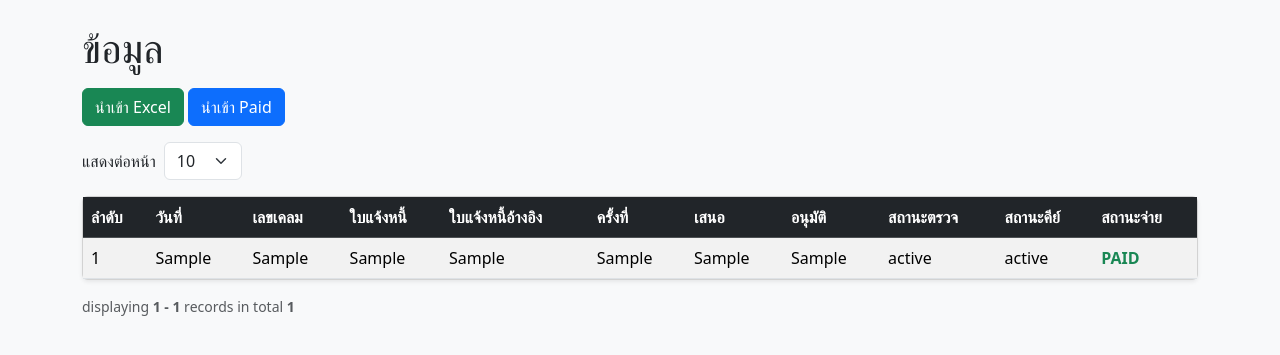
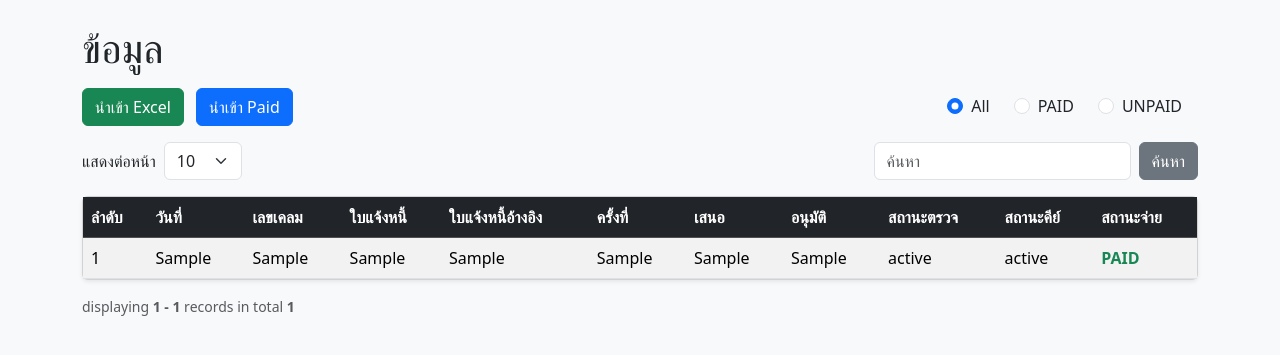
Before and after one commit to zxy-88/paid, a Flask app: page / in a window 1280 px wide. Shown: the top 355 px of the page. Run offline with Flask 3, Linux system fonts and the light colour scheme; tables that the repository leaves empty or names only in its code hold one stand-in row (values such as "Sample post"); some libraries are stand-ins or nearby versions.

Commit message:
Add filtering and search controls

```diff
--- a/app.py
+++ b/app.py
@@ -25,32 +25,65 @@ def index():
     # รับค่าหน้าปัจจุบันจาก query string (ค่าเริ่มต้น = 1)
     page = request.args.get(get_page_parameter(), type=int, default=1)
     per_page = request.args.get("per_page", type=int, default=10)  # ปรับได้จาก query string
+    search = request.args.get("search", default="").strip()
+    paid_filter = request.args.get("paid_filter", default="ALL")
     offset = (page - 1) * per_page
 
     cur = mydb.cursor(dictionary=True)  # dict เพื่ออ้างชื่อคอลัมน์ใน template ได้ง่าย
-    # ดึงข้อมูลจากตาราง isurvey พร้อมตรวจสอบสถานะจ่าย
-    cur.execute(
-        """
+
+    conditions = []
+    params = []
+
+    if search:
+        conditions.append("(i.claim LIKE %s OR i.invoice LIKE %s)")
+        like = f"%{search}%"
+        params.extend([like, like])
+
+    if paid_filter == "PAID":
+        conditions.append(
+            """
+            EXISTS (
+                SELECT 1 FROM paid p
+                WHERE p.claim = i.claim
+                  AND REPLACE(REPLACE(i.invoiceref, '[', ''), ']', '') LIKE CONCAT('%', p.invoice, '%')
+            )
+            """
+        )
+    elif paid_filter == "UNPAID":
+        conditions.append(
+            """
+            NOT EXISTS (
+                SELECT 1 FROM paid p
+                WHERE p.claim = i.claim
+                  AND REPLACE(REPLACE(i.invoiceref, '[', ''), ']', '') LIKE CONCAT('%', p.invoice, '%')
+            )
+            """
+        )
+
+    where_clause = "WHERE " + " AND ".join(["1=1"] + conditions)
+
+    query = f"""
         SELECT i.*,
                CASE
                    WHEN EXISTS (
                        SELECT 1
                        FROM paid p
                        WHERE p.claim = i.claim
-                        AND REPLACE(REPLACE(i.invoiceref, '[', ''), ']', '') LIKE CONCAT('%', p.invoice, '%')
+                         AND REPLACE(REPLACE(i.invoiceref, '[', ''), ']', '') LIKE CONCAT('%', p.invoice, '%')
                    )
                THEN 'PAID'
                ELSE ''
                END AS paid_status
         FROM isurvey i
+        {where_clause}
         LIMIT %s OFFSET %s
-        """,
-        (per_page, offset),
-    )
+    """
+    cur.execute(query, params + [per_page, offset])
     rows = cur.fetchall()
 
     # นับจำนวนทั้งหมดเพื่อคำนวณจำนวนหน้า
-    cur.execute("SELECT COUNT(*) AS cnt FROM isurvey")
+    count_query = f"SELECT COUNT(*) AS cnt FROM isurvey i {where_clause}"
+    cur.execute(count_query, params)
     total = cur.fetchone()["cnt"]
     cur.close()
 
@@ -72,7 +105,9 @@ def index():
         pagination=pagination,
         page=page,
         per_page=per_page,
-        total=total
+        total=total,
+        search=search,
+        paid_filter=paid_filter
     )
 
 
--- a/templates/index.html
+++ b/templates/index.html
@@ -11,11 +11,32 @@
 <body class="bg-light">
     <div class="container py-4">
         <h1 class="mb-3">ข้อมูล</h1>
-        <a href="{{ url_for('import_excel') }}" class="btn btn-success mb-3">นำเข้า Excel</a>
-        <a href="{{ url_for('import_paid') }}" class="btn btn-primary mb-3">นำเข้า Paid</a>
+        <div class="d-flex justify-content-between mb-3">
+            <div>
+                <a href="{{ url_for('import_excel') }}" class="btn btn-success me-2">นำเข้า Excel</a>
+                <a href="{{ url_for('import_paid') }}" class="btn btn-primary">นำเข้า Paid</a>
+            </div>
+            <form method="get" class="d-flex align-items-center gap-2">
+                <div class="form-check form-check-inline">
+                    <input class="form-check-input" type="radio" name="paid_filter" id="filterAll" value="ALL" onchange="this.form.submit()" {{ 'checked' if paid_filter=='ALL' else '' }}>
+                    <label class="form-check-label" for="filterAll">All</label>
+                </div>
+                <div class="form-check form-check-inline">
+                    <input class="form-check-input" type="radio" name="paid_filter" id="filterPaid" value="PAID" onchange="this.form.submit()" {{ 'checked' if paid_filter=='PAID' else '' }}>
+                    <label class="form-check-label" for="filterPaid">PAID</label>
+                </div>
+                <div class="form-check form-check-inline">
+                    <input class="form-check-input" type="radio" name="paid_filter" id="filterUnpaid" value="UNPAID" onchange="this.form.submit()" {{ 'checked' if paid_filter=='UNPAID' else '' }}>
+                    <label class="form-check-label" for="filterUnpaid">UNPAID</label>
+                </div>
+                <input type="hidden" name="per_page" value="{{ per_page }}">
+                <input type="hidden" name="search" value="{{ search }}">
+                <input type="hidden" name="page" value="1">
+            </form>
+        </div>
 
         <!-- แถบควบคุมจำนวนต่อหน้า -->
-        <form class="row g-2 mb-3" method="get">
+        <form class="row g-2 mb-3 align-items-center" method="get">
             <div class="col-auto">
                 <label class="col-form-label">แสดงต่อหน้า</label>
             </div>
@@ -26,8 +47,15 @@
                     {% endfor %}
                 </select>
             </div>
-            <!-- คง page=1 เสมอเมื่อเปลี่ยน per_page -->
+            <div class="col-auto ms-auto">
+                <input type="text" name="search" value="{{ search }}" class="form-control" placeholder="ค้นหา">
+            </div>
+            <div class="col-auto">
+                <button type="submit" class="btn btn-secondary">ค้นหา</button>
+            </div>
+            <!-- คง page=1 เสมอเมื่อเปลี่ยน per_page หรือค้นหาใหม่ -->
             <input type="hidden" name="page" value="1">
+            <input type="hidden" name="paid_filter" value="{{ paid_filter }}">
         </form>
 
         <div class="card shadow-sm">
```
